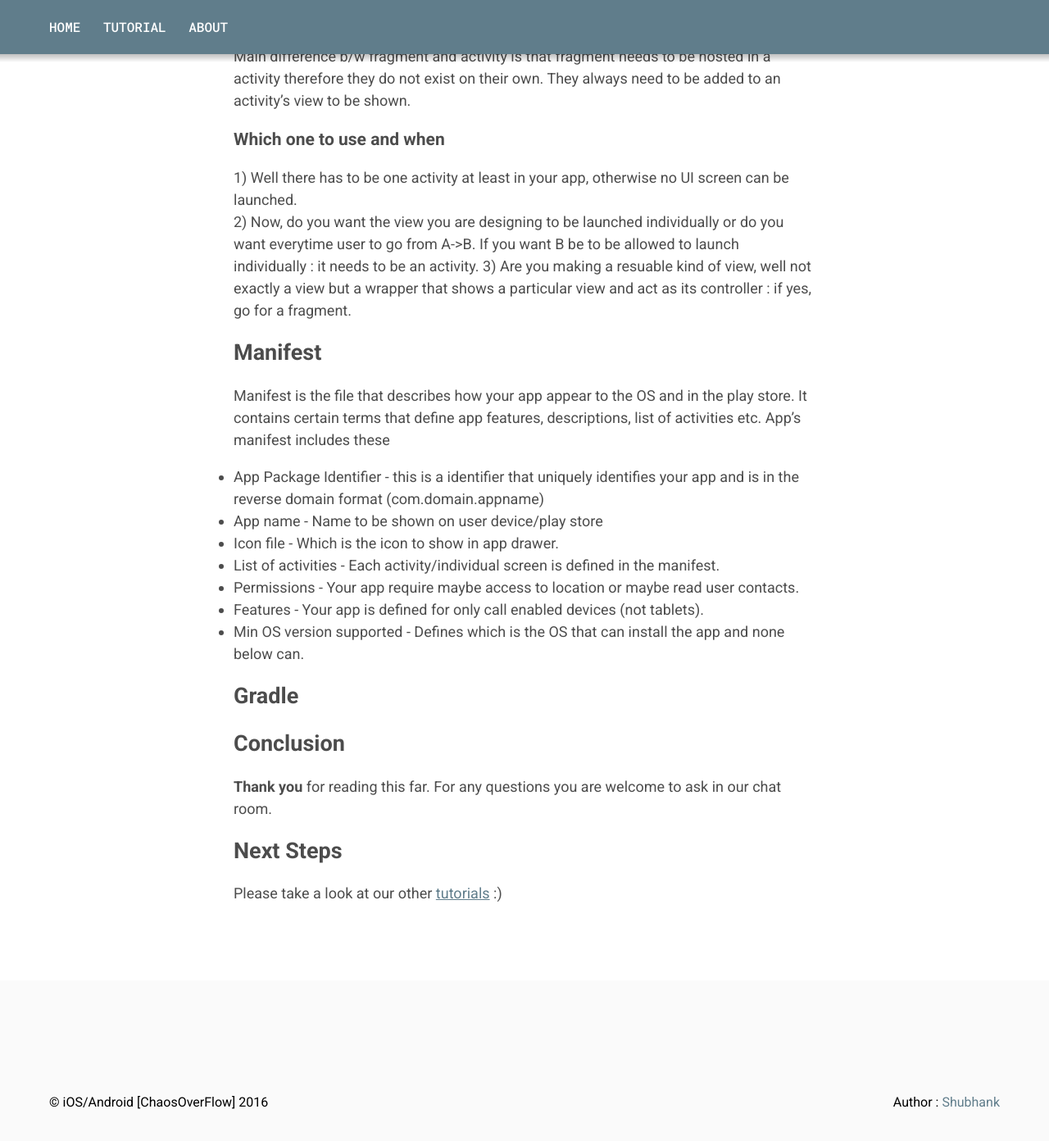
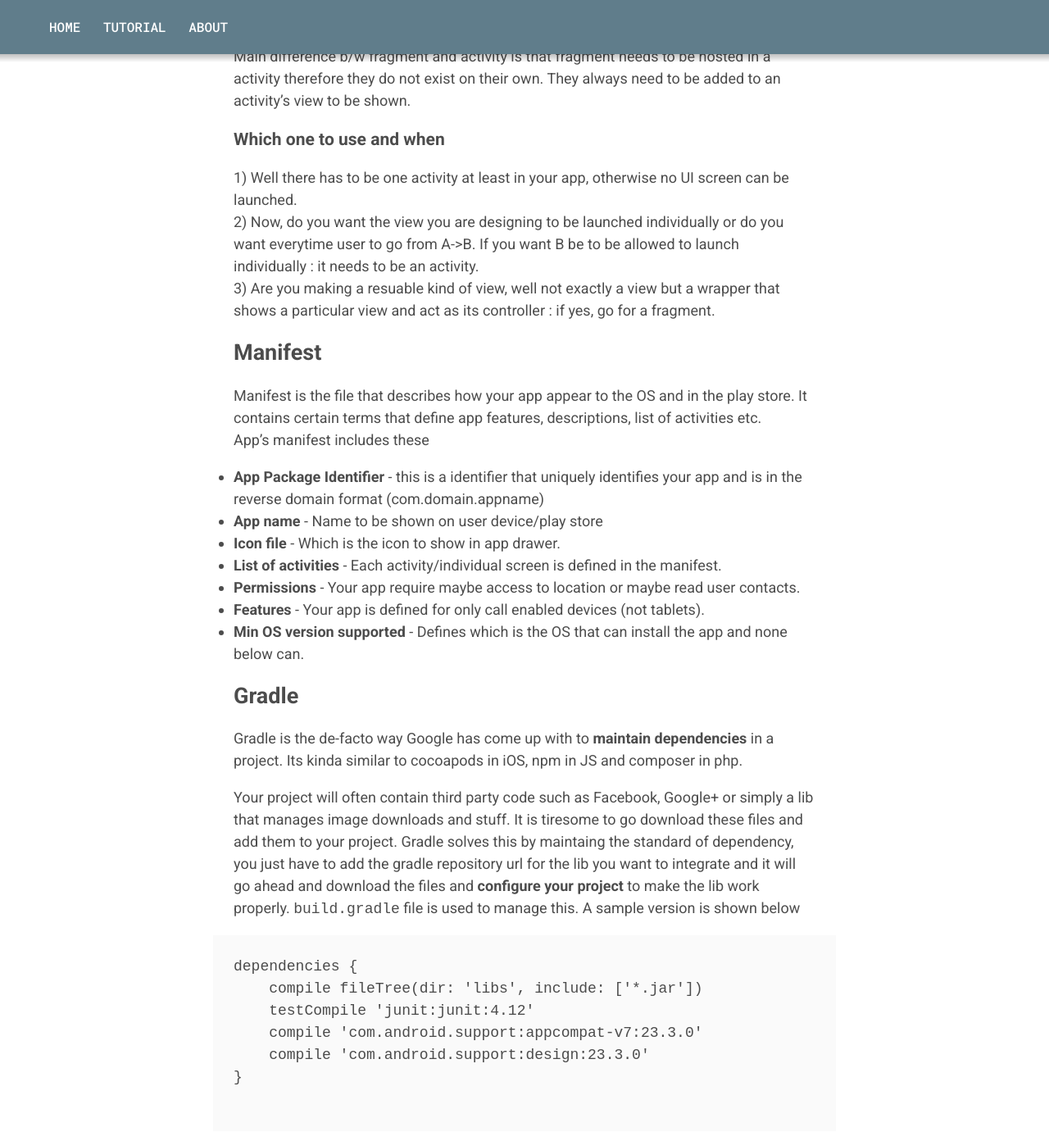
Before and after one commit to Shubhank101/iOSAndroidChaosOverFlow, a Jekyll site: the page built from _posts/2016-05-26-hello-android.md, in a window 1280 px wide and 1400 px high, scrolled down 3683 px. Shown: the top 1392 px of the window at 82% size. Built offline with Jekyll 4.4.1, drawn with Linux system fonts in a browser that asks for light colours; some of the changed text lies outside the part shown.

Commit message:
Hello Android (in progress commit)

```diff
--- a/_posts/2016-05-26-hello-android.md
+++ b/_posts/2016-05-26-hello-android.md
@@ -82,17 +82,52 @@
 
 Manifest is the file that describes how your app appear to the OS and in the play store. It contains certain terms that define app features, descriptions, list of activities etc.
 App's manifest includes these
- * App Package Identifier - this is a identifier that uniquely identifies your app and is in the reverse domain format (com.domain.appname)
- * App name - Name to be shown on user device/play store
- * Icon file - Which is the icon to show in app drawer.
- * List of activities - Each activity/individual screen is defined in the manifest.
- * Permissions - Your app require maybe access to location or maybe read user contacts.
- * Features - Your app is defined for only call enabled devices (not tablets).
- * Min OS version supported - Defines which is the OS that can install the app and none below can.
+
+ * **App Package Identifier** - this is a identifier that uniquely identifies your app and is in the reverse domain format (com.domain.appname)
+ * **App name** - Name to be shown on user device/play store
+ * **Icon file** - Which is the icon to show in app drawer.
+ * **List of activities** - Each activity/individual screen is defined in the manifest.
+ * **Permissions** - Your app require maybe access to location or maybe read user contacts.
+ * **Features** - Your app is defined for only call enabled devices (not tablets).
+ * **Min OS version supported** - Defines which is the OS that can install the app and none below can.
 
 
 
 # Gradle
+
+Gradle is the de-facto way Google has come up with to **maintain dependencies** in a project. Its kinda similar to cocoapods in iOS, npm in JS and composer in php.
+
+Your project will often contain third party code such as Facebook, Google+ or simply a lib that manages image downloads and stuff. It is tiresome to go download these files and add them to your project. Gradle solves this by maintaing the standard of dependency, you just have to add the gradle repository url for the lib you want to integrate and it will go ahead and download the files and **configure your project** to make the lib work properly.
+`build.gradle` file is used to manage this. A sample version is shown below
+
+{% highlight xml %}
+
+dependencies {
+    compile fileTree(dir: 'libs', include: ['*.jar'])
+    testCompile 'junit:junit:4.12'
+    compile 'com.android.support:appcompat-v7:23.3.0'
+    compile 'com.android.support:design:23.3.0'
+}
+
+{% endhighlight %}
+
+## Data Storage
+
+Data storage is a important decision in every app and Android consist of few options for it
+
+1. **Shared Preference** : Shared preferences is the simple preferences saving api provided by the framework that can be used to store simple preferences like user name, favorite theme for your app and so on. It is not intended to be used for huge/complex objects.
+2. **SQLite** : SQLite is the most used database storage used by developers due to it being a RDMS. It implements the caching, query processing, transactions and a whole list of other feature you would expect a sensitive data app to have.
+3. **Direct File Storage** : You can write whatever format of data with a custom blue print and read it back. Avoided by most of the developers
+4. **Realm** : A new third party library that is really similar to sqlite except its syntax is more object oriented and modern, therefore, faster development!.
+
+## Tips/Common Pitfuls
+
+In this section we point across common mistakes all developers do while developing apps and maybe you can avoid them if you know them beforehand
+
+1. All xml and drawables can use lowercase alphabets. A file like *MyView.xml* or *myImage.png* will throw an error.
+2. Every activity needs to be defined in manifest before using it in code. You can't open a activity which is not declared in the app's manifest, doing so will result in a crash.
+3. Check if you have specified permission for the feature you are coding. Many tasks require permission from the user including even accessing the internet, make sure you have added that permission in the manifest.
+
 
 
 
```
